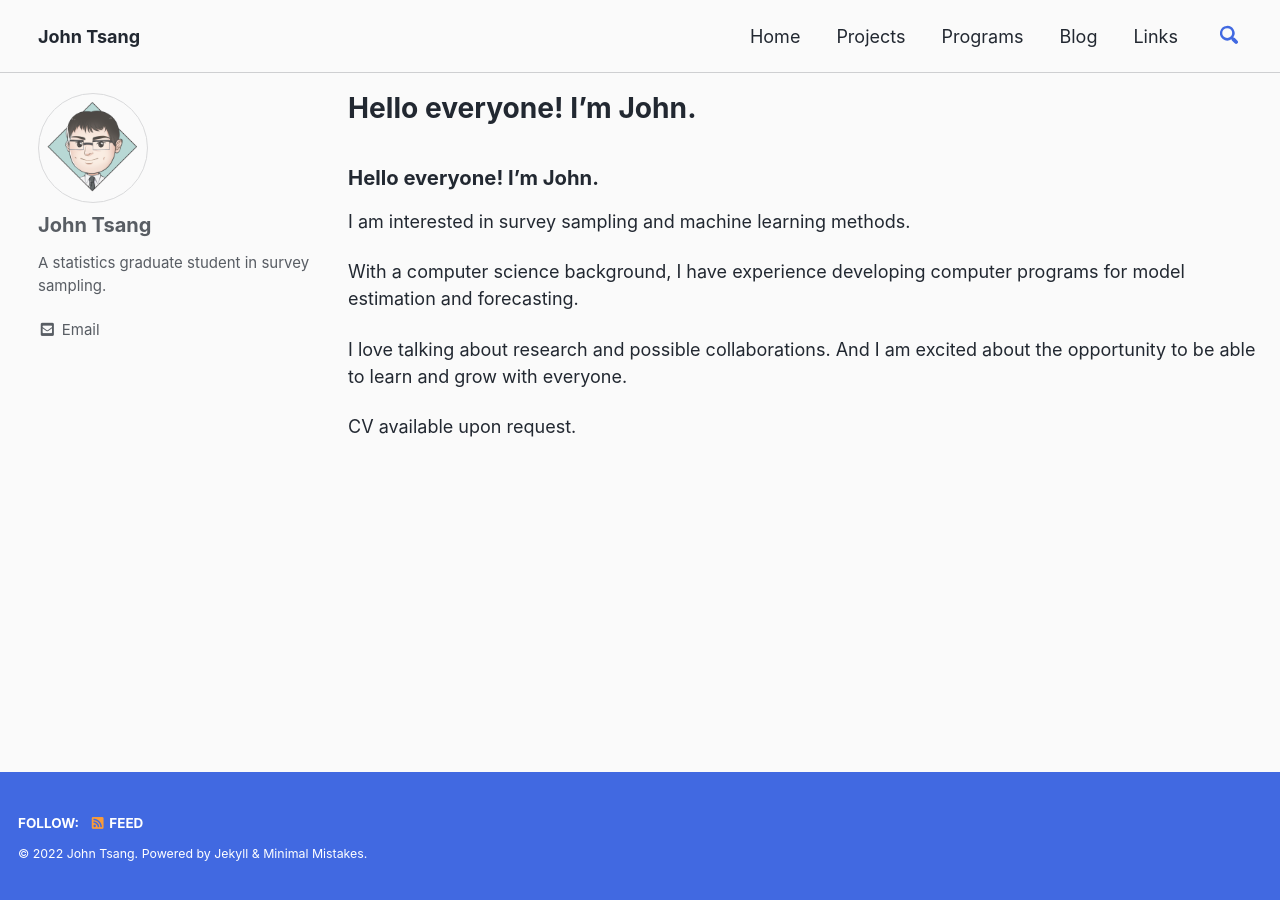
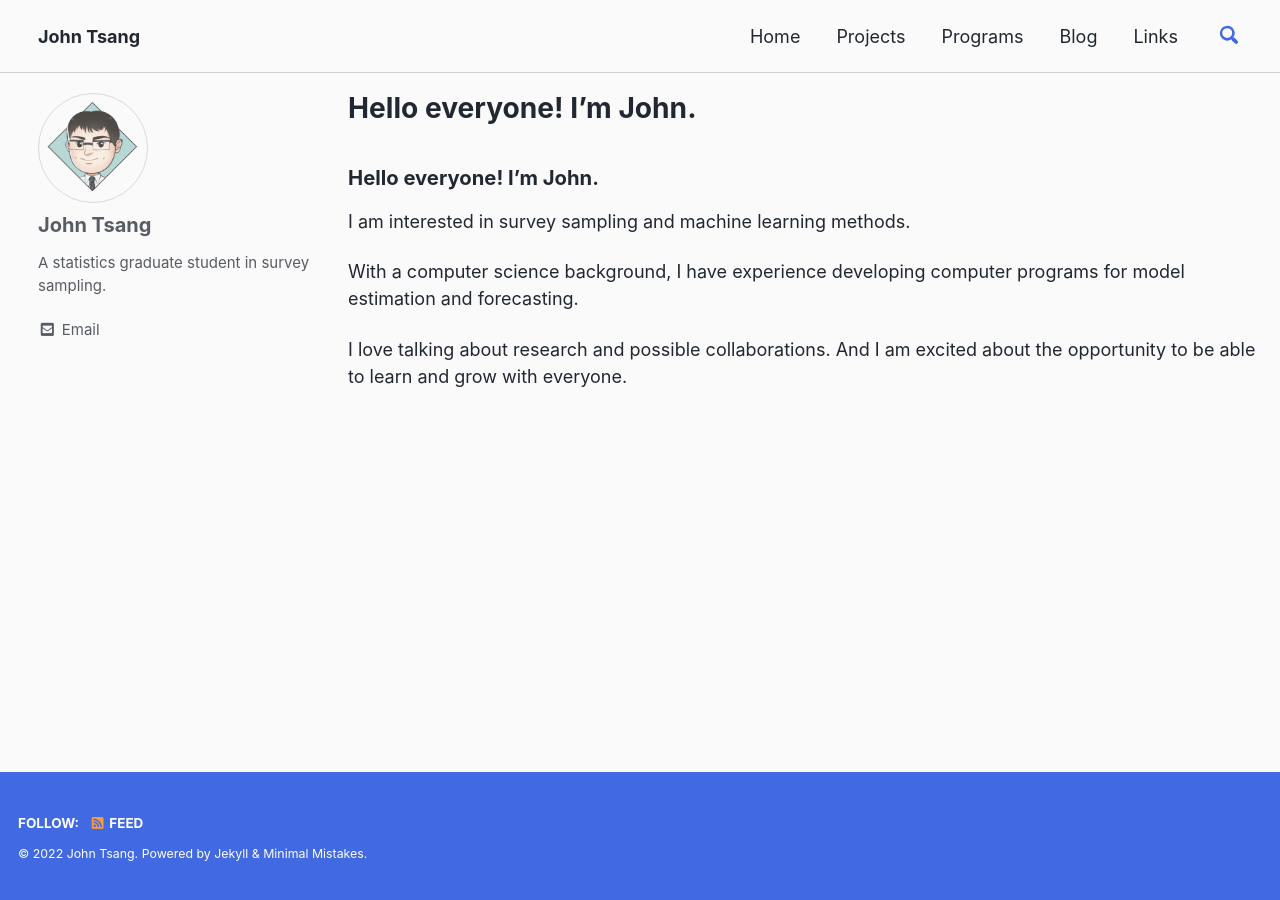
Before and after one commit to john-tsang/john-tsang.github.io, a Jekyll site: the page built from index.md, in a window 1280 px wide. Built offline with Jekyll 4.4.1, drawn with Linux system fonts in a browser that asks for light colours; cached includes are drawn as plain includes; the list of posts is cut into pages by our own code; our own code applies the rules of GitHub Pages for plain Markdown files.

Commit message:
Update index.md

```diff
--- a/index.md
+++ b/index.md
@@ -11,5 +11,3 @@ I am interested in survey sampling and machine learning methods.
 With a computer science background, I have experience developing computer programs for model estimation and forecasting.
 
 I love talking about research and possible collaborations. And I am excited about the opportunity to be able to learn and grow with everyone.
-
-CV available upon request.
```
